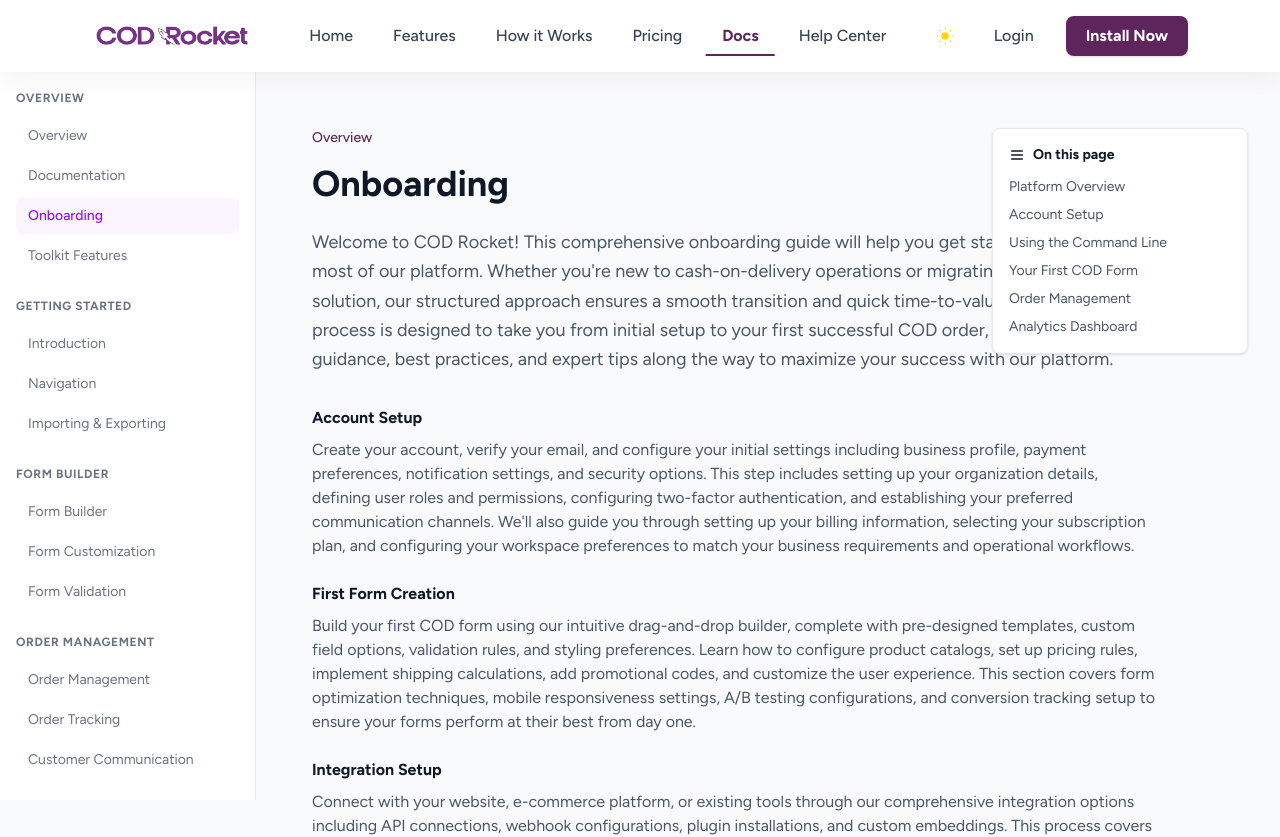
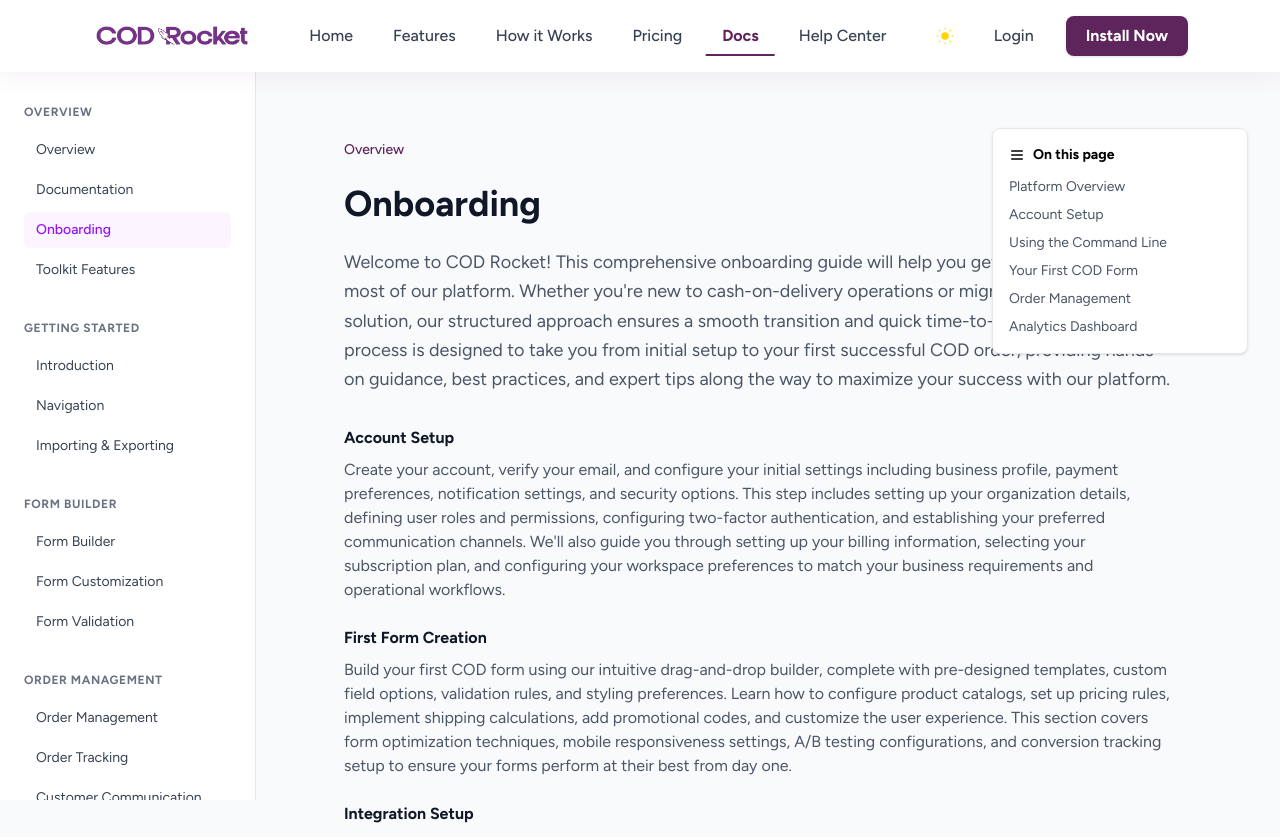
Before and after one commit to abaakil35/Landing-Page-COD, a React (Vite) app in the folder landing-page/: page /doc in a window 1280 px wide. Shown: the top 837 px of the page. Built offline with nearby package versions, Linux system fonts and the light colour scheme.

Commit message:
implement SEO-friendly setup with react-helmet-async

```diff
--- a/landing-page/package.json
+++ b/landing-page/package.json
@@ -17,12 +17,14 @@
     "motion": "^12.23.12",
     "react": "^19.1.1",
     "react-dom": "^19.1.1",
+    "react-helmet-async": "^2.0.5",
     "react-i18next": "^15.7.3",
     "react-router-dom": "^7.8.2",
     "tailwindcss": "^4.1.12"
   },
   "devDependencies": {
     "@eslint/js": "^9.33.0",
+    "@prerenderer/renderer-puppeteer": "^1.2.4",
     "@types/react": "^19.1.10",
     "@types/react-dom": "^19.1.7",
     "@vitejs/plugin-react": "^5.0.0",
@@ -32,6 +34,7 @@
     "eslint-plugin-react-refresh": "^0.4.20",
     "globals": "^16.3.0",
     "terser": "^5.44.0",
-    "vite": "^7.1.2"
+    "vite": "^7.1.2",
+    "vite-plugin-prerender": "^1.0.8"
   }
 }
--- a/landing-page/src/Components/Documentation.jsx
+++ b/landing-page/src/Components/Documentation.jsx
@@ -1,9 +1,6 @@
-import React, { useState, useEffect, useContext } from "react";
+import React, { useState, useEffect } from "react";
 import { motion } from "framer-motion";
 import { useSearchParams } from "react-router-dom";
-import ThemeContext from "../Context/ThemeContextContext.js";
-import ThemeToggle from "./ThemeToggle";
-// import MiniFooter from "./MiniFooter";
 
 const Documentation = () => {
   const [searchParams] = useSearchParams();
@@ -69,49 +66,15 @@
     },
   ];
 
-  const { theme } = useContext(ThemeContext);
-
   return (
-    <div
-      className={
-        theme === "dark"
-          ? "bg-[#0f0712] text-[#e9e7ee] min-h-screen"
-          : "bg-gray-50 text-gray-900"
-      }
-    >
+    <div className="bg-gray-50">
       <div className="flex">
         {/* Sidebar */}
-        <div
-          className={`w-64 border-r fixed left-0 top-0 pt-6 z-10 overflow-y-auto h-screen ${
-            theme === "dark"
-              ? "bg-[#120913] border-[#2d1129] text-[#e9e7ee]"
-              : "bg-white border-gray-200 text-gray-700"
-          }`}
-          style={{ scrollbarWidth: "none" }}
-        >
-          <div className="p-4">
-            {/* Top controls: toggle */}
-            <div className="flex items-center justify-between mb-4">
-              <div
-                className={`text-sm font-semibold ${
-                  theme === "dark" ? "text-[#b76be0]" : "text-gray-700"
-                }`}
-              >
-                Docs
-              </div>
-              <ThemeToggle
-                className={
-                  theme === "dark" ? "hover:bg-[#1b0f20]" : "hover:bg-gray-100"
-                }
-              />
-            </div>
+        <div className="w-64 bg-white border-r border-gray-200 fixed left-0 top-0 pt-20 z-10 overflow-y-auto scrollbar-hide h-screen">
+          <div className="p-6">
             {sidebarSections.map((section, sectionIndex) => (
-              <div key={sectionIndex} className="mb-6">
-                <h3
-                  className={`text-xs font-semibold uppercase tracking-wider mb-3 ${
-                    theme === "dark" ? "text-[#b76be0]" : "text-gray-500"
-                  }`}
-                >
+              <div key={sectionIndex} className="mb-8">
+                <h3 className="text-xs font-semibold text-gray-500 uppercase tracking-wider mb-3">
                   {section.title}
                 </h3>
                 <ul className="space-y-1">
@@ -121,12 +84,8 @@
                         onClick={() => setActiveSection(item.id)}
                         className={`w-full text-left px-3 py-2 rounded-md text-sm transition-colors ${
                           activeSection === item.id
-                            ? theme === "dark"
-                              ? "bg-[#2d1129] text-[#b76be0] font-medium"
-                              : "bg-purple-50 text-purple-600 font-medium"
-                            : theme === "dark"
-                            ? "text-[#9b8fa2] hover:bg-[#1b0f20] hover:text-[#e9e7ee]"
-                            : "text-gray-500 hover:bg-gray-50 hover:text-gray-900"
+                            ? "bg-purple-50 text-purple-600 font-medium"
+                            : "text-gray-700 hover:bg-gray-50 hover:text-gray-900"
                         }`}
                       >
                         {item.label}
@@ -140,22 +99,15 @@
         </div>
 
         {/* Main Content */}
-        <div
-          className="flex-1 ml-64 pt-6"
-          style={{ color: theme === "dark" ? "#e9e7ee" : undefined }}
-        >
-          <div
-            className={`max-w-4xl mx-8 px-6 py-8 mb-6 ${
-              theme === "dark" ? "bg-transparent" : "bg-transparent"
-            }`}
-          >
+        <div className="flex-1 ml-64 pt-5">
+          <div className="max-w-4xl mx-14 px-8 py-12 mb-9">
             <motion.div
               initial={{ opacity: 0, y: 20 }}
               animate={{ opacity: 1, y: 0 }}
               transition={{ duration: 0.6 }}
             >
               {/* Breadcrumb */}
-              <div className="flex items-center text-sm text-gray-500 mb-4">
+              <div className="flex items-center text-sm text-gray-500 mb-6">
                 <span className="text-[#5e255dff] font-medium">
                   {activeSection === "introduction" ||
                   activeSection === "navigation" ||
@@ -185,37 +137,21 @@
               {activeSection === "introduction" ? (
                 <>
                   {/* Introduction Section */}
-                  <h1
-                    className={`text-4xl font-bold mb-4 ${
-                      theme === "dark" ? "text-[#b76be0]" : "text-gray-900"
-                    }`}
-                  >
+                  <h1 className="text-4xl font-bold text-gray-900 mb-6">
                     Introduction
                   </h1>
-                  <p
-                    className={`text-lg mb-6 leading-relaxed ${
-                      theme === "dark" ? "text-[#e9e7ee]" : "text-gray-600"
-                    }`}
-                  >
+                  <p className="text-lg text-gray-600 mb-8 leading-relaxed">
                     Get started with COD Rocket - the most powerful
                     cash-on-delivery form builder designed to maximize your
                     conversion rates and streamline your order management
                     process.
                   </p>
-                  <div className="space-y-6">
-                    <div className="bg-purple-50 p-4 rounded-lg">
-                      <h3
-                        className={`font-semibold mb-2 ${
-                          theme === "dark" ? "text-[#b76be0]" : "text-gray-900"
-                        }`}
-                      >
+                  <div className="space-y-8">
+                    <div className="bg-purple-50 p-6 rounded-lg">
+                      <h3 className="font-semibold text-gray-900 mb-2">
                         What is COD Rocket?
                       </h3>
-                      <p
-                        className={`${
-                          theme === "dark" ? "text-[#e9e7ee]" : "text-gray-600"
-                        }`}
-                      >
+                      <p className="text-gray-600">
                         A comprehensive platform that transforms how businesses
                         handle cash-on-delivery operations.
                       </p>
@@ -225,53 +161,29 @@
               ) : activeSection === "form-builder" ? (
                 <>
                   {/* Form Builder Section */}
-                  <h1
-                    className={`text-4xl font-bold mb-6 ${
-                      theme === "dark" ? "text-[#b76be0]" : "text-gray-900"
-                    }`}
-                  >
+                  <h1 className="text-4xl font-bold text-gray-900 mb-6">
                     Form Builder
                   </h1>
-                  <p
-                    className={`text-lg mb-8 leading-relaxed ${
-                      theme === "dark" ? "text-[#e9e7ee]" : "text-gray-600"
-                    }`}
-                  >
+                  <p className="text-lg text-gray-600 mb-8 leading-relaxed">
                     Master our intuitive drag-and-drop form builder to create
                     high-converting COD forms with advanced customization
                     options.
                   </p>
                   <div className="space-y-8">
                     <div className="bg-blue-50 p-6 rounded-lg">
-                      <h3
-                        className={`font-semibold mb-2 ${
-                          theme === "dark" ? "text-[#b76be0]" : "text-gray-900"
-                        }`}
-                      >
+                      <h3 className="font-semibold text-gray-900 mb-2">
                         Drag & Drop Interface
                       </h3>
-                      <p
-                        className={`${
-                          theme === "dark" ? "text-[#e9e7ee]" : "text-gray-600"
-                        }`}
-                      >
+                      <p className="text-gray-600">
                         Build forms visually with our intuitive drag-and-drop
                         interface. No coding required.
                       </p>
                     </div>
                     <div className="bg-blue-50 p-6 rounded-lg">
-                      <h3
-                        className={`font-semibold mb-2 ${
-                          theme === "dark" ? "text-[#b76be0]" : "text-gray-900"
-                        }`}
-                      >
+                      <h3 className="font-semibold text-gray-900 mb-2">
                         Pre-built Templates
                       </h3>
-                      <p
-                        className={`${
-                          theme === "dark" ? "text-[#e9e7ee]" : "text-gray-600"
-                        }`}
-                      >
+                      <p className="text-gray-600">
                         Start with industry-optimized templates and customize
                         them to match your brand.
                       </p>
@@ -281,55 +193,29 @@
               ) : activeSection === "order-management" ? (
                 <>
                   {/* Order Management Section */}
-                  <h1
-                    className={`text-4xl font-bold mb-6 ${
-                      theme === "dark" ? "text-[#b76be0]" : "text-gray-900"
-                    }`}
-                  >
-
-
+                  <h1 className="text-4xl font-bold text-gray-900 mb-6">
                     Order Management
                   </h1>
-                  <p
-                    className={`text-lg mb-8 leading-relaxed ${
-                      theme === "dark" ? "text-[#e9e7ee]" : "text-gray-600"
-                    }`}
-                  >
+                  <p className="text-lg text-gray-600 mb-8 leading-relaxed">
                     Efficiently handle COD orders, track deliveries, and manage
                     customer communications with our comprehensive order
                     management system.
                   </p>
                   <div className="space-y-8">
                     <div className="bg-green-50 p-6 rounded-lg">
-                      <h3
-                        className={`font-semibold mb-2 ${
-                          theme === "dark" ? "text-[#b76be0]" : "text-gray-900"
-                        }`}
-                      >
+                      <h3 className="font-semibold text-gray-900 mb-2">
                         Real-time Tracking
                       </h3>
-                      <p
-                        className={`${
-                          theme === "dark" ? "text-[#e9e7ee]" : "text-gray-600"
-                        }`}
-                      >
+                      <p className="text-gray-600">
                         Monitor orders from submission to delivery with
                         real-time status updates.
                       </p>
                     </div>
                     <div className="bg-green-50 p-6 rounded-lg">
-                      <h3
-                        className={`font-semibold mb-2 ${
-                          theme === "dark" ? "text-[#b76be0]" : "text-gray-900"
-                        }`}
-                      >
+                      <h3 className="font-semibold text-gray-900 mb-2">
                         Automated Notifications
                       </h3>
-                      <p
-                        className={`${
-                          theme === "dark" ? "text-[#e9e7ee]" : "text-gray-600"
-                        }`}
-                      >
+                      <p className="text-gray-600">
                         Keep customers informed with automated SMS and email
                         notifications.
                       </p>
@@ -339,35 +225,19 @@
               ) : activeSection === "shopify-integration" ? (
                 <>
                   {/* Shopify Integration Section */}
-                  <h1
-                    className={`text-4xl font-bold mb-6 ${
-                      theme === "dark" ? "text-[#b76be0]" : "text-gray-900"
-                    }`}
-                  >
+                  <h1 className="text-4xl font-bold text-gray-900 mb-6">
                     Shopify Integration
                   </h1>
-                  <p
-                    className={`text-lg mb-8 leading-relaxed ${
-                      theme === "dark" ? "text-[#e9e7ee]" : "text-gray-600"
-                    }`}
-                  >
+                  <p className="text-lg text-gray-600 mb-8 leading-relaxed">
                     Seamlessly integrate COD Rocket with your Shopify store to
                     enable cash-on-delivery options for your customers.
                   </p>
                   <div className="space-y-8">
                     <div className="bg-orange-50 p-6 rounded-lg">
-                      <h3
-                        className={`font-semibold mb-2 ${
-                          theme === "dark" ? "text-[#b76be0]" : "text-gray-900"
-                        }`}
-                      >
+                      <h3 className="font-semibold text-gray-900 mb-2">
                         One-Click Installation
                       </h3>
-                      <p
-                        className={`${
-                          theme === "dark" ? "text-[#e9e7ee]" : "text-gray-600"
-                        }`}
-                      >
+                      <p className="text-gray-600">
                         Install COD Rocket directly from the Shopify App Store
                         with just one click.
                       </p>
@@ -564,16 +434,11 @@
                       </p>
                     </div>
                   </div>
-                  ;
                 </>
               ) : activeSection === "onboarding" ? (
                 <>
                   {/* Onboarding Section */}
-                  <h1
-                    className={`text-4xl font-bold mb-6 ${
-                      theme === "dark" ? "text-white" : "text-gray-900"
-                    }`}
-                  >
+                  <h1 className="text-4xl font-bold text-gray-900 mb-6">
                     Onboarding
                   </h1>
                   <p className="text-lg text-gray-600 mb-8 leading-relaxed">
@@ -865,11 +730,7 @@
               ) : (
                 <>
                   {/* Default Content */}
-                  <h1
-                    className={`text-4xl font-bold mb-6 ${
-                      theme === "dark" ? "text-white" : "text-gray-900"
-                    }`}
-                  >
+                  <h1 className="text-4xl font-bold text-gray-900 mb-6">
                     Onboarding
                   </h1>
 
@@ -1063,13 +924,7 @@
 
         {/* Table of Contents */}
         <div className="hidden xl:block fixed right-8 top-32 w-64">
-          <div
-            className={
-              theme === "dark"
-                ? "bg-transparent border-[#2d1129] rounded-lg p-4 shadow-sm text-[#e9e7ee]"
-                : "bg-white border border-gray-200 rounded-lg p-4 shadow-sm"
-            }
-          >
+          <div className="bg-white border border-gray-200 rounded-lg p-4 shadow-sm">
             <div className="flex items-center mb-3">
               <svg
                 className="w-4 h-4 mr-2"
@@ -1139,7 +994,6 @@
           </div>
         </div>
       </div>
-      {/* <MiniFooter /> */}
     </div>
   );
 };
--- a/landing-page/src/Context/ThemeContext.jsx
+++ b/landing-page/src/Context/ThemeContext.jsx
@@ -6,11 +6,8 @@
 // Create the Provider component
 export const ThemeProvider = ({ children }) => {
   // 1. State to hold the current theme.
-  // It checks localStorage for a saved theme, otherwise defaults to 'light'.
-  const [theme, setTheme] = useState(() => {
-    const savedTheme = localStorage.getItem("theme");
-    return savedTheme || "light";
-  });
+  // Defaults to 'light' mode.
+  const [theme, setTheme] = useState("light");
 
   // 2. useEffect to apply the theme to the body and save it.
   // This runs whenever the 'theme' state changes.
```
Also changed, not shown: landing-page/src/App.jsx (+53 -0 lines), landing-page/src/main.jsx (+9 -3 lines), 1 other file (tests, documents, lock files or other folders).
